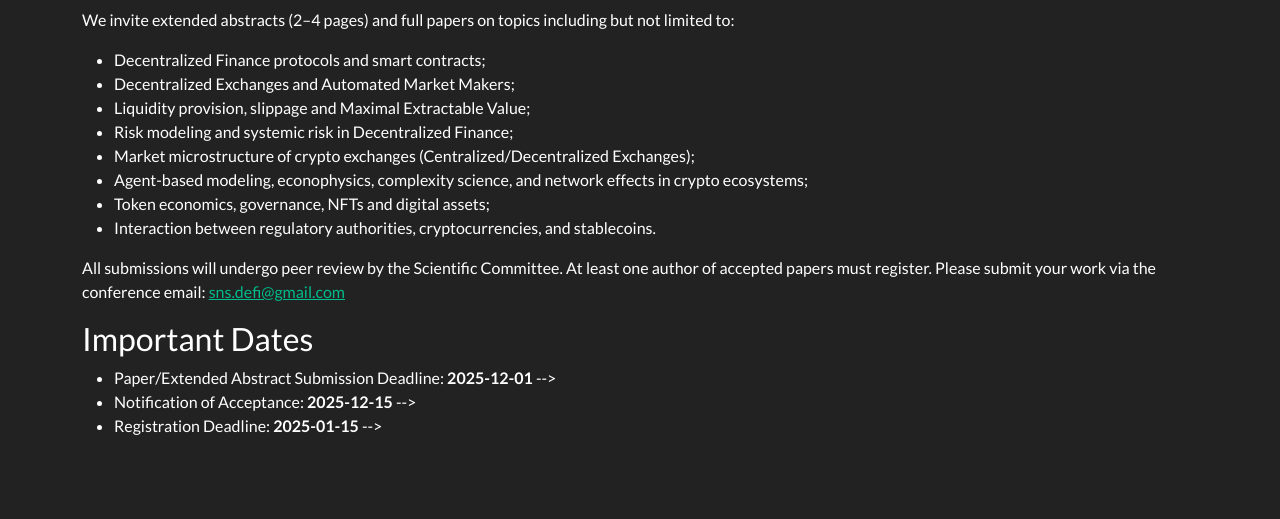
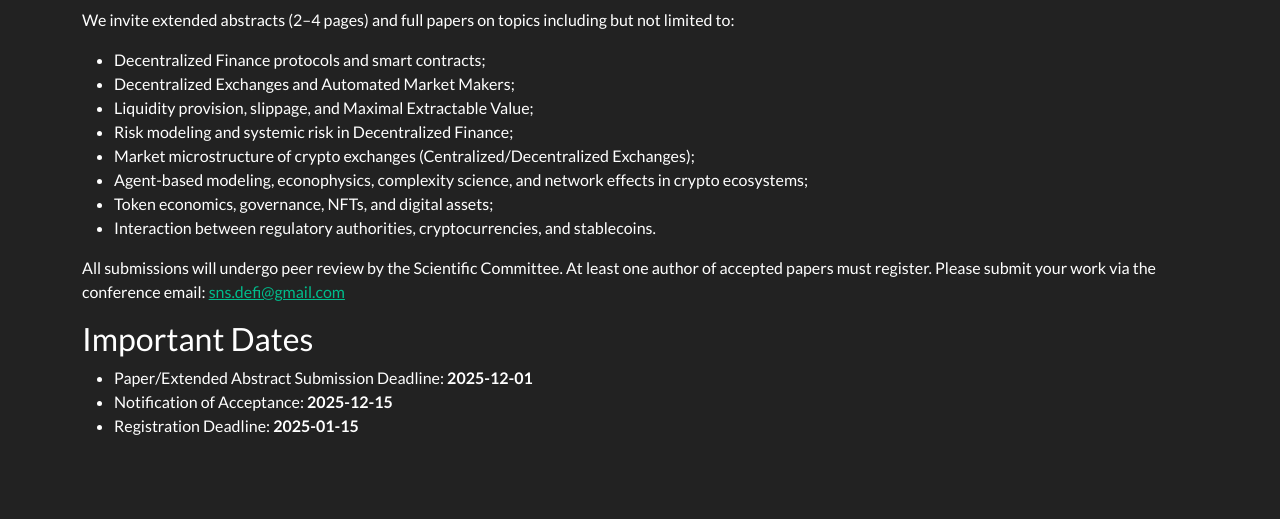
Before and after one commit to sns-defi/sns-defi.github.io, a Jekyll site: the page built from submission.md, in a window 1280 px wide. Shown: the part 161-680 px from the top of the page. Built offline with Jekyll 4.4.1, drawn with Linux system fonts in a browser that asks for light colours; nearby versions of some CDN libraries.

Commit message:
Update submission.md

```diff
--- a/submission.md
+++ b/submission.md
@@ -9,11 +9,11 @@ permalink: /submission/
 <ul>
   <li>Decentralized Finance protocols and smart contracts;</li>
   <li>Decentralized Exchanges and Automated Market Makers;</li>
-  <li>Liquidity provision, slippage and Maximal Extractable Value;</li>
+  <li>Liquidity provision, slippage, and Maximal Extractable Value;</li>
   <li>Risk modeling and systemic risk in Decentralized Finance;</li>
   <li>Market microstructure of crypto exchanges (Centralized/Decentralized Exchanges);</li>
   <li>Agent-based modeling, econophysics, complexity science, and network effects in crypto ecosystems;</li>
-  <li>Token economics, governance, NFTs and digital assets;</li>
+  <li>Token economics, governance, NFTs, and digital assets;</li>
   <li>Interaction between regulatory authorities, cryptocurrencies, and stablecoins.</li>
 </ul>
 <p> All submissions will undergo peer review by the Scientific Committee. At least one author of accepted papers must register. Please submit your work via the conference email: <a href="mailto:sns.defi@gmail.com">sns.defi@gmail.com</a>
@@ -25,7 +25,7 @@ permalink: /submission/
     {% for deadline in homepage_deadlines %}
       <li>
         <!--<strong>{{ deadline.name }}</strong>-->
-         {{ deadline.name }}: <strong>{{ deadline.date }}</strong>-->
+         {{ deadline.name }}: <strong>{{ deadline.date }}</strong>
       </li>
     {% endfor %}
       <!--<li>Paper/Extended Abstract Submission Deadline: <strong>2025-12-01</strong></li>-->
```
